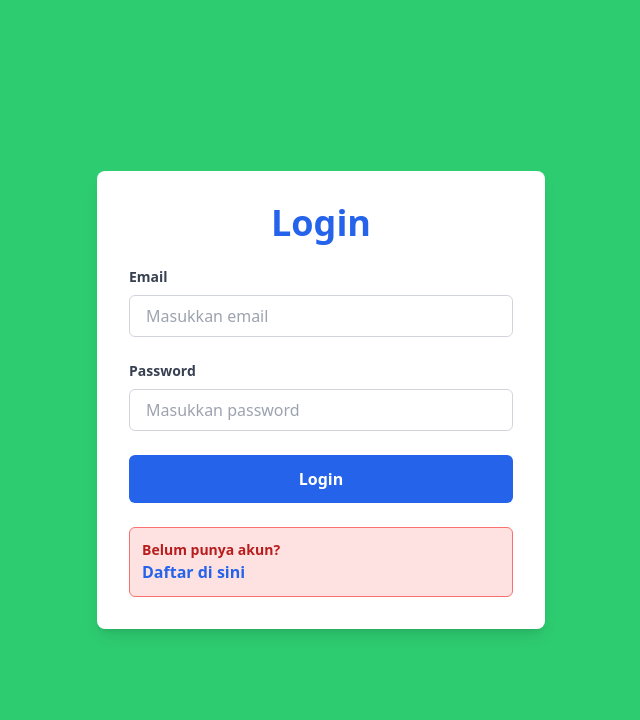
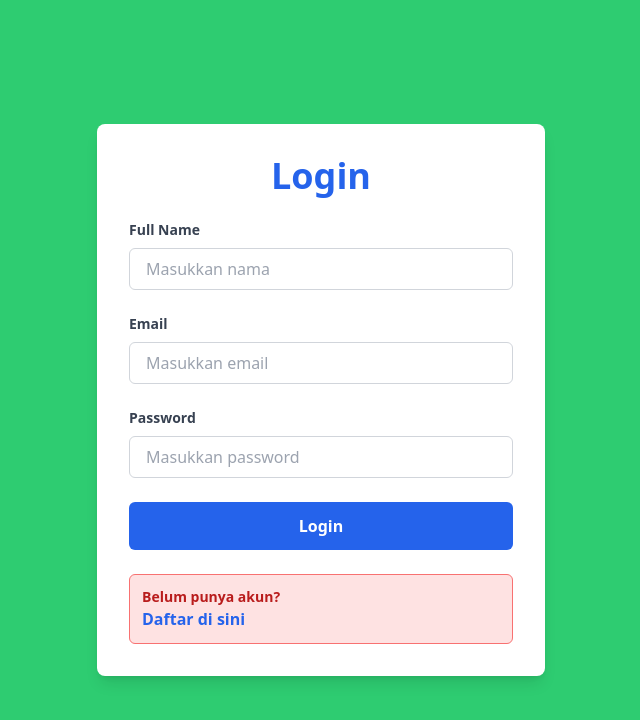
Before and after one commit to dambaskara01/PBF_Sem6, a Next.js app in the folder praktikum/my-app/: page /auth/login in a window 1280 px wide. Shown: the top 720 px of the page, without its empty margins (319-959 px from the left). Built offline with nearby package versions, Linux system fonts and the light colour scheme.

Commit message:
J14_Prak1

```diff
--- a/praktikum/my-app/src/pages/api/auth/[...nextauth].ts
+++ b/praktikum/my-app/src/pages/api/auth/[...nextauth].ts
@@ -4,6 +4,9 @@ import CredentialsProvider from "next-auth/providers/credentials";
 export const authOptions: NextAuthOptions = {
   session: {
     strategy: "jwt",
+  },
+  pages: {
+    signIn: "/auth/login",
   },
   secret: process.env.NEXTAUTH_SECRET,
   providers: [
@@ -15,18 +18,17 @@ export const authOptions: NextAuthOptions = {
         password: { label: "Password", type: "password" },
       },
       async authorize(credentials) {
+        if (!credentials?.email || !credentials?.password) {
+          return null;
+        }
+
         const user: any = {
           id: "1",
-          email: credentials?.email,
-          password: credentials?.password,
-          fullname: credentials?.fullname,
+          email: credentials.email,
+          fullname: credentials.fullname || "User",
         };
-        if (user) {
-          // console.log("user", user)
-          return user;
-        } else {
-          return null;
-        }
+
+        return user;
       },
     }),
   ],
--- a/praktikum/my-app/src/pages/auth/login/index.tsx
+++ b/praktikum/my-app/src/pages/auth/login/index.tsx
@@ -1,21 +1,58 @@
 import Link from "next/link";
 import { useRouter } from "next/router";
+import { signIn } from "next-auth/react";
+import { FormEvent, useState } from "react";
 import styles from "./login.module.scss";
 
 const TampilanLogin = () => {
   const { push } = useRouter();
+  const [email, setEmail] = useState("");
+  const [password, setPassword] = useState("");
+  const [fullname, setFullname] = useState("");
+  const [error, setError] = useState("");
+  const [isLoading, setIsLoading] = useState(false);
 
-  const handelLogin = () => {
-    // logic login disini
-    push("/produk");
+  const handleLogin = async (event: FormEvent<HTMLFormElement>) => {
+    event.preventDefault();
+    setError("");
+    setIsLoading(true);
+
+    const result = await signIn("credentials", {
+      redirect: false,
+      email,
+      password,
+      fullname,
+    });
+
+    setIsLoading(false);
+
+    if (result?.ok) {
+      push("/produk");
+      return;
+    }
+
+    setError("Email atau password tidak valid");
   };
 
   return (
     <div className={styles.login}>
-      <div className="bg-white p-8 rounded-lg shadow-lg max-w-md w-full">
+      <form className="bg-white p-8 rounded-lg shadow-lg max-w-md w-full" onSubmit={handleLogin}>
         <h1 className="text-4xl font-bold text-blue-600 mb-6 text-center">
           Login
         </h1>
+
+        <div className="mb-6">
+          <label className="block text-sm font-semibold text-gray-700 mb-2">
+            Full Name
+          </label>
+          <input
+            type="text"
+            placeholder="Masukkan nama"
+            value={fullname}
+            onChange={(event) => setFullname(event.target.value)}
+            className="w-full px-4 py-2 border border-gray-300 rounded-md focus:outline-none focus:ring-2 focus:ring-blue-600"
+          />
+        </div>
 
         <div className="mb-6">
           <label className="block text-sm font-semibold text-gray-700 mb-2">
@@ -24,7 +61,10 @@ const TampilanLogin = () => {
           <input
             type="email"
             placeholder="Masukkan email"
+            value={email}
+            onChange={(event) => setEmail(event.target.value)}
             className="w-full px-4 py-2 border border-gray-300 rounded-md focus:outline-none focus:ring-2 focus:ring-blue-600"
+            required
           />
         </div>
 
@@ -35,15 +75,23 @@ const TampilanLogin = () => {
           <input
             type="password"
             placeholder="Masukkan password"
+            value={password}
+            onChange={(event) => setPassword(event.target.value)}
             className="w-full px-4 py-2 border border-gray-300 rounded-md focus:outline-none focus:ring-2 focus:ring-blue-600"
+            required
           />
         </div>
 
+        {error && (
+          <p className="mb-6 text-sm font-semibold text-red-600">{error}</p>
+        )}
+
         <button
-          onClick={() => handelLogin()}
+          type="submit"
+          disabled={isLoading}
           className="w-full bg-blue-600 hover:bg-blue-700 text-white font-bold py-3 px-4 rounded-md transition duration-200 transform hover:scale-105"
         >
-          Login
+          {isLoading ? "Loading..." : "Login"}
         </button>
 
         <div className="mt-6 p-3 bg-red-100 border border-red-400 rounded-md">
@@ -56,7 +104,7 @@ const TampilanLogin = () => {
             </span>
           </Link>
         </div>
-      </div>
+      </form>
     </div>
   );
 };
```
